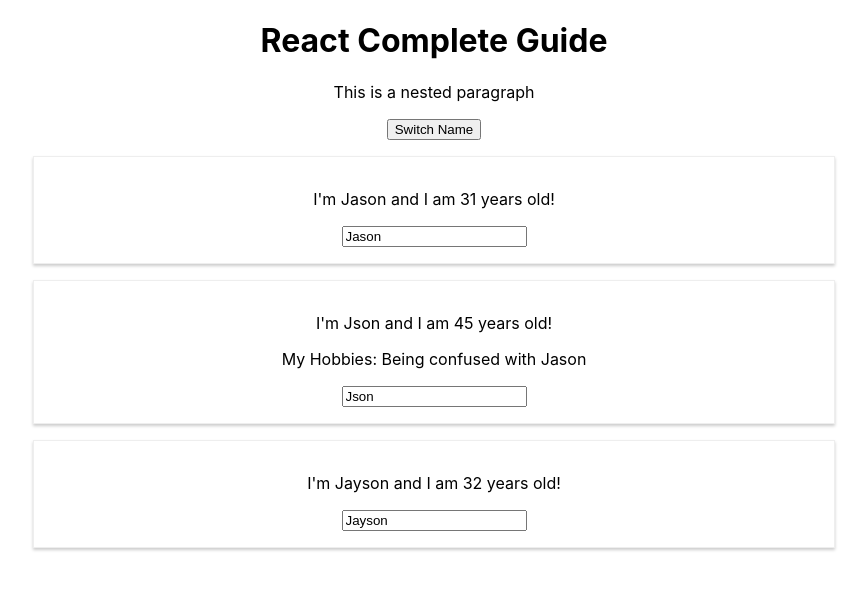
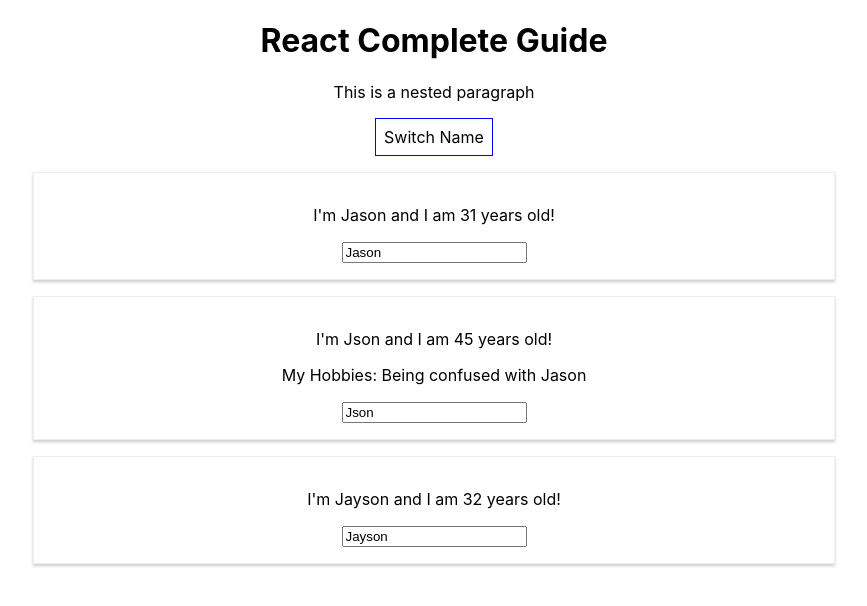
Before and after one commit to jgroff8806/react-complete-guide, a React (Create React App) app: page / in a window 1280 px wide. Shown: the top 606 px of the page, without its empty margins (206-1073 px from the left). Built offline with nearby package versions, Linux system fonts and the light colour scheme.

Commit message:
Working with inline styles

```diff
--- a/src/App.js
+++ b/src/App.js
@@ -21,11 +21,21 @@
   };
 
   render() {
+    const style = {
+      backgroundColor: 'white',
+      font: 'inherit',
+      border: '1px solid blue',
+      padding: '8px',
+      cursor: 'pointer'
+    };
+
     return (
       <div className="App">
         <h1>React Complete Guide</h1>
         <p>This is a nested paragraph</p>
-        <button onClick={() => this.switchNameHandler('Maximilian!!')}>Switch Name</button>
+        <button style={style} onClick={() => this.switchNameHandler('Maximilian!!')}>
+          Switch Name
+        </button>
         <Person name={this.state.persons[0].name} age={this.state.persons[0].age} />
         <Person
           name={this.state.persons[1].name}
```
